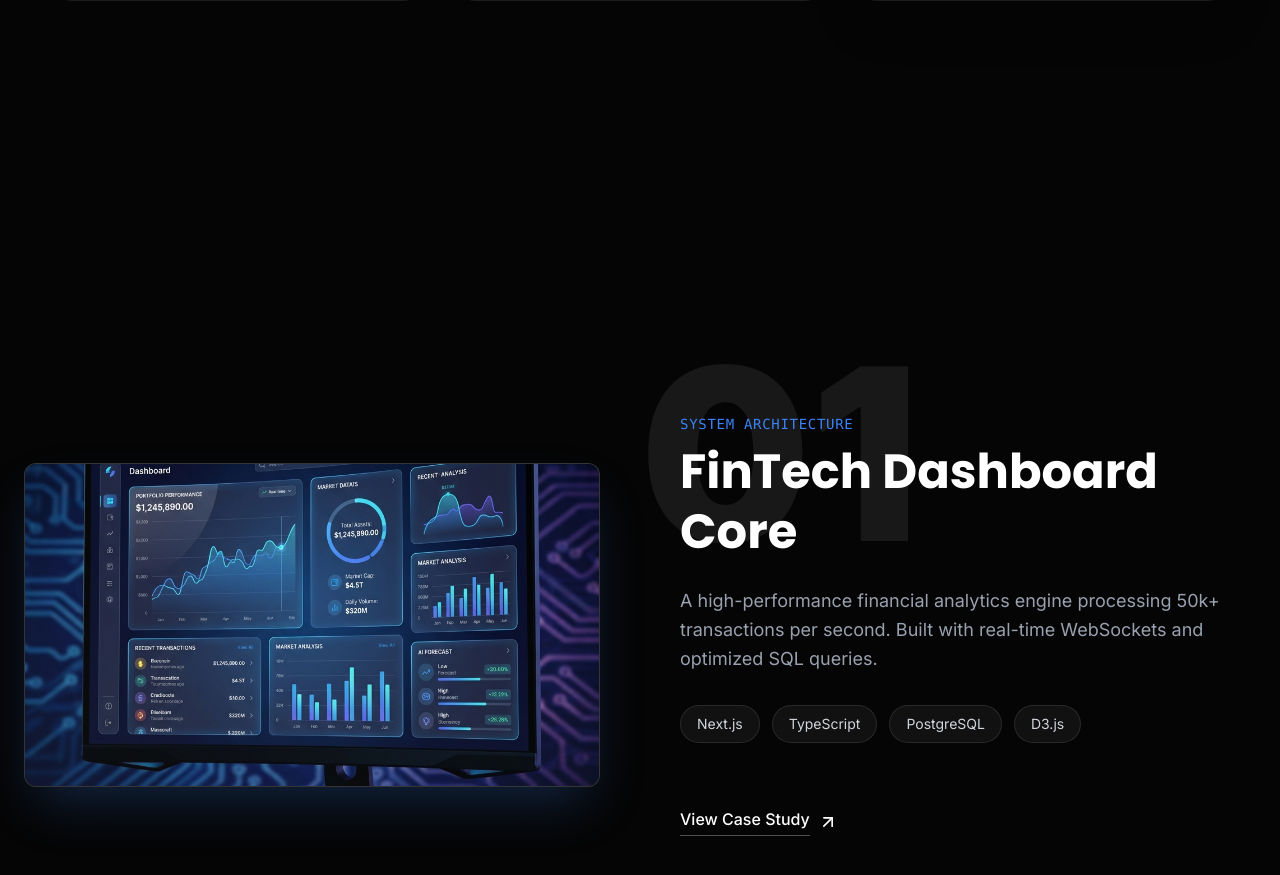
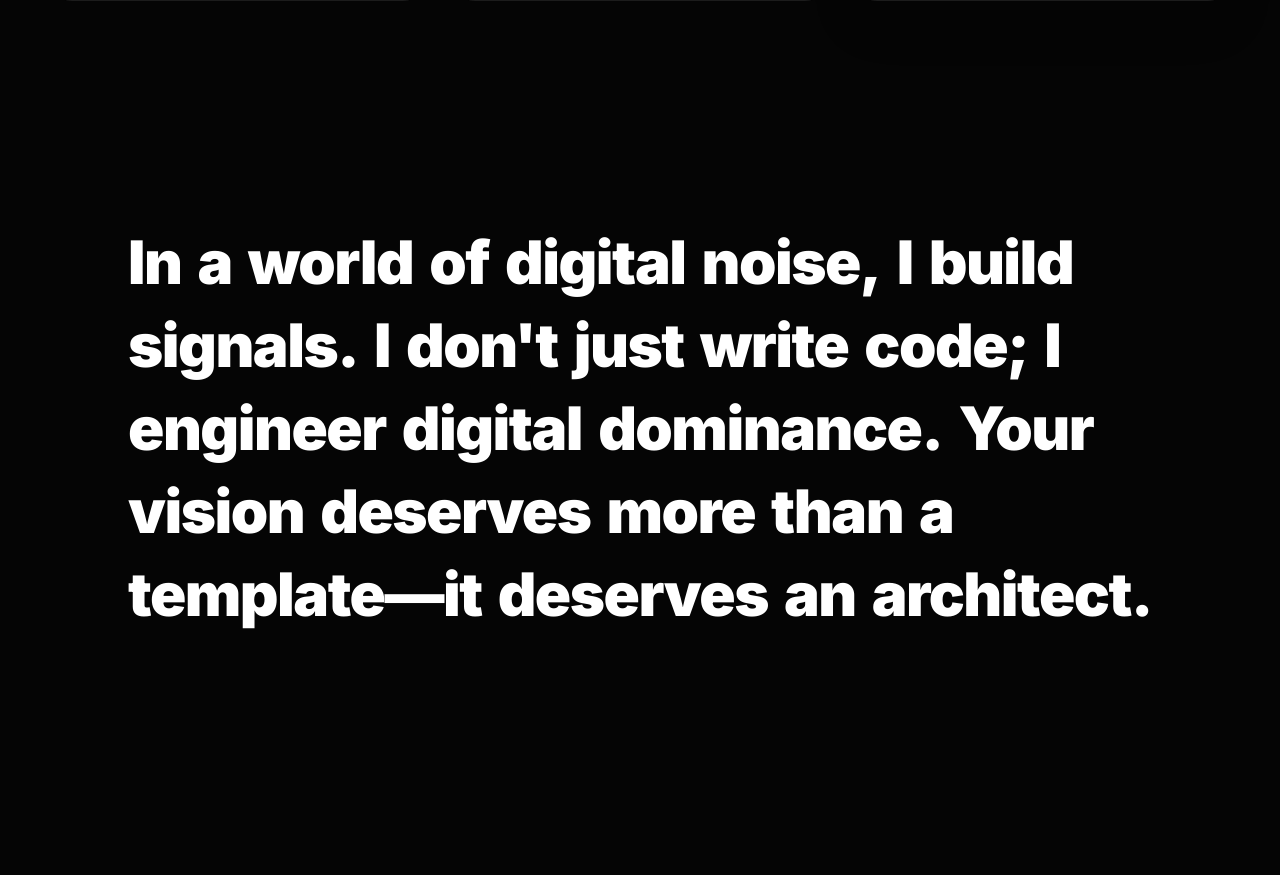
Before and after one commit to Tayyab-Hussayn/portfolio_web, a Next.js app: page / in a window 1280 px wide. Shown: the part 1751-2626 px from the top of the page. Built offline with nearby package versions, Linux system fonts and the light colour scheme.

Commit message:
Manifesto

```diff
--- a/src/app/layout.tsx
+++ b/src/app/layout.tsx
@@ -2,6 +2,7 @@ import type { Metadata } from "next";
 import { Inter, Poppins } from "next/font/google";
 import "./globals.css";
 import SmoothScroll from "@/components/SmoothScroll";
+import Preloader from "@/components/Preloader";
 
 const inter = Inter({
   variable: "--font-inter",
@@ -29,6 +30,7 @@ export default function RootLayout({
       <body
         className={`${inter.variable} ${poppins.variable} antialiased`}
       >
+        <Preloader />
         <SmoothScroll>
           {children}
         </SmoothScroll>
--- a/src/app/page.tsx
+++ b/src/app/page.tsx
@@ -1,6 +1,7 @@
 import { Header } from "@/components/layout/Header";
 import Hero from "@/components/home/Hero";
 import { BentoGrid } from "@/components/home/BentoGrid";
+import Manifesto from "@/components/home/Manifesto";
 import { ProjectShowcase } from "@/components/home/ProjectShowcase";
 import { WorkflowTimeline } from "@/components/home/WorkflowTimeline";
 import { Footer } from "@/components/layout/Footer";
@@ -15,6 +16,7 @@ export default function Home() {
       <div className="relative z-10 bg-[#050505] shadow-2xl mb-[100vh]">
         <Hero />
         <BentoGrid />
+        <Manifesto />
         <ProjectShowcase />
         <WorkflowTimeline />
         {/* <Testimonials /> */}
--- /dev/null
+++ b/src/components/Preloader.tsx
@@ -0,0 +1,88 @@
+"use client";
+import React, { useEffect, useState } from "react";
+import { motion, AnimatePresence } from "framer-motion";
+
+const words = ["INITIALIZING", "LOADING ASSETS", "COMPILING CORE", "ESTABLISHING UPLINK", "SYSTEM READY"];
+
+const Preloader = () => {
+    const [index, setIndex] = useState(0);
+    const [count, setCount] = useState(0);
+    const [isLoading, setIsLoading] = useState(true);
+
+    useEffect(() => {
+        const interval = setInterval(() => {
+            setCount((prev) => {
+                if (prev >= 100) {
+                    clearInterval(interval);
+                    setTimeout(() => setIsLoading(false), 200);
+                    return 100;
+                }
+                // Non-linear speed (starts fast, slows down at the end)
+                return prev + (prev < 80 ? 1 : 0.5);
+            });
+        }, 20);
+
+        const wordInterval = setInterval(() => {
+            setIndex((prev) => (prev + 1) % words.length);
+        }, 350);
+
+        return () => {
+            clearInterval(interval);
+            clearInterval(wordInterval);
+        };
+    }, []);
+
+    return (
+        <AnimatePresence mode="wait">
+            {isLoading && (
+                <motion.div
+                    initial={{ y: 0 }}
+                    exit={{ y: "-100%" }}
+                    transition={{ duration: 0.8, ease: [0.76, 0, 0.24, 1] }}
+                    className="fixed inset-0 z-[9999] flex flex-col items-center justify-center bg-[#050505] text-white overflow-hidden"
+                >
+                    {/* 1. Background Grid (Texture) */}
+                    <div className="absolute inset-0 bg-[linear-gradient(to_right,#4f4f4f2e_1px,transparent_1px),linear-gradient(to_bottom,#4f4f4f2e_1px,transparent_1px)] bg-[size:40px_40px] opacity-20" />
+
+                    {/* 2. Corner Brackets (HUD Look) */}
+                    <div className="absolute top-0 left-0 p-10">
+                        <div className="w-12 h-12 border-t-2 border-l-2 border-white/20"></div>
+                    </div>
+                    <div className="absolute top-0 right-0 p-10">
+                        <div className="w-12 h-12 border-t-2 border-r-2 border-white/20"></div>
+                    </div>
+                    <div className="absolute bottom-0 left-0 p-10">
+                        <div className="w-12 h-12 border-b-2 border-l-2 border-white/20"></div>
+                    </div>
+                    <div className="absolute bottom-0 right-0 p-10">
+                        <div className="w-12 h-12 border-b-2 border-r-2 border-white/20"></div>
+                    </div>
+
+                    {/* 3. Center Counter */}
+                    <div className="relative z-10 flex flex-col items-center gap-4">
+                        <h1 className="text-9xl font-black font-mono tracking-tighter text-white">
+                            {Math.round(count)}%
+                        </h1>
+                        <div className="flex items-center gap-2 text-zinc-500 font-mono text-sm uppercase tracking-widest">
+                            <div className="w-2 h-2 bg-green-500 rounded-full animate-pulse shadow-[0_0_10px_#22c55e]" />
+                            <span>{words[Math.min(index, words.length - 1)]}</span>
+                        </div>
+                    </div>
+
+                    {/* 4. The Progress Bar (Visual Filler) */}
+                    <div className="absolute bottom-0 left-0 w-full h-[2px] bg-zinc-800">
+                        <motion.div
+                            className="h-full bg-blue-500 shadow-[0_0_15px_#3b82f6]"
+                            initial={{ width: "0%" }}
+                            animate={{ width: `${count}%` }}
+                            transition={{ ease: "linear" }}
+                        />
+                    </div>
+
+                </motion.div>
+            )}
+        </AnimatePresence>
+    );
+};
+
+export default Preloader;
--- /dev/null
+++ b/src/components/home/Manifesto.tsx
@@ -0,0 +1,51 @@
+"use client";
+import React, { useRef } from "react";
+import { useScroll, motion, useTransform } from "framer-motion";
+
+const content = "In a world of digital noise, I build signals. I don't just write code; I engineer digital dominance. Your vision deserves more than a template—it deserves an architect.";
+
+const Manifesto = () => {
+    const container = useRef(null);
+    const { scrollYProgress } = useScroll({
+        target: container,
+        offset: ["start 0.9", "start 0.25"], // Adjusts when the effect starts/ends
+    });
+
+    const words = content.split(" ");
+
+    return (
+        <section
+            ref={container}
+            className="min-h-[50vh] flex items-center justify-center bg-[#050505] py-32 px-6 relative z-10"
+        >
+            <div className="max-w-5xl mx-auto">
+                <p className="flex flex-wrap gap-x-4 gap-y-2 text-4xl md:text-6xl font-black leading-tight tracking-tight">
+                    {words.map((word, i) => {
+                        // Calculate start/end for each word based on its index
+                        const start = i / words.length;
+                        const end = start + 1 / words.length;
+
+                        return (
+                            <Word key={i} range={[start, end]} progress={scrollYProgress}>
+                                {word}
+                            </Word>
+                        );
+                    })}
+                </p>
+            </div>
+        </section>
+    );
+};
+
+// Sub-component for individual word opacity
+const Word = ({ children, range, progress }: any) => {
+    const opacity = useTransform(progress, range, [0.1, 1]); // 0.1 is gray, 1 is white
+
+    return (
+        <motion.span style={{ opacity }} className="text-white transition-colors">
+            {children}
+        </motion.span>
+    );
+};
+
+export default Manifesto;
```
